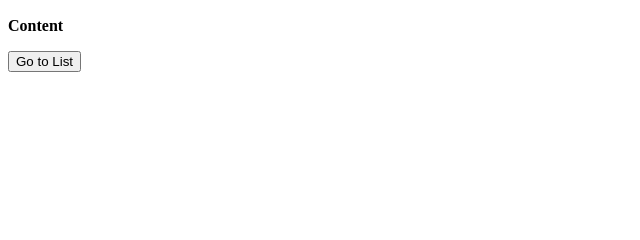
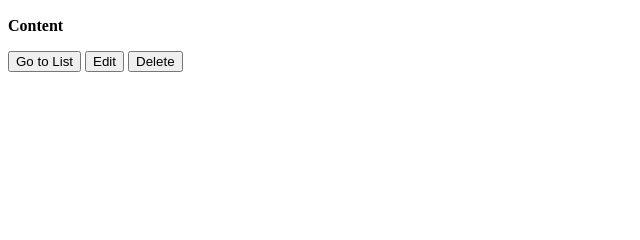
Before and after one commit to myxng/25Cykor, a PHP site: page /view.php?id=1 in a window 1280 px wide. Shown: the part 71-311 px from the top of the page, without its empty margins (0-640 px from the left). Run offline with PHP 8.4, Linux system fonts and the light colour scheme; data that the repository does not hold is empty.

Commit message:
삭제, 편집 버튼 생성

```diff
--- a/week3/src/view.php
+++ b/week3/src/view.php
@@ -20,6 +20,8 @@ $row = $result->fetch_assoc();
         <p><strong>Content</strong></p>
         <p><?php echo nl2br($row['content']); ?></p>
 
-        <p><a href="read.php"><button type="submit">Go to List</button></a></p>
+        <a href="read.php"><button type="submit">Go to List</button></a>
+        <a href="update.php"><button type="submit">Edit</button></a>
+        <a href="delete.php"><button type="submit">Delete</button></a>
     </body>
 </html>
```
